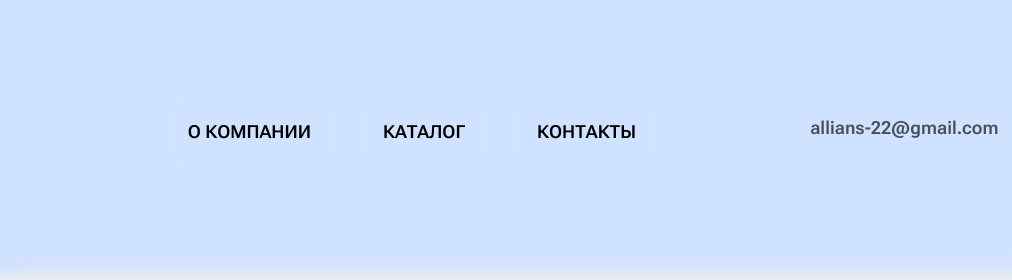
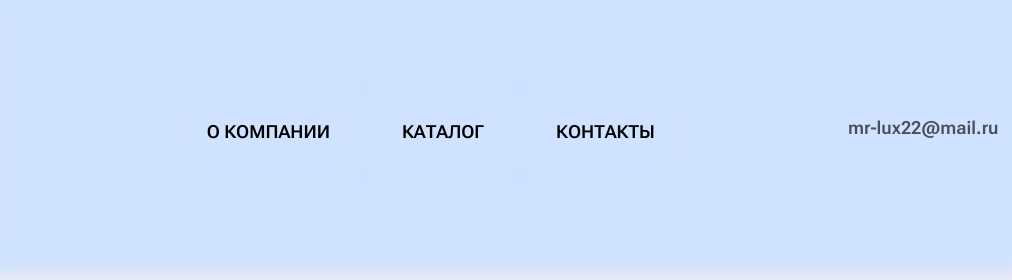
Before and after one commit to RyOlYu/PolimerHimWebsite, a plain HTML site: page index.html in a window 1280 px wide. Shown: the top 280 px of the page, 268-1280 px from the left. Drawn offline with Linux system fonts and the light colour scheme.

Commit message:
add new product foto

```diff
--- a/index.html
+++ b/index.html
@@ -44,7 +44,7 @@
         </ul>
 
           <span class="navbar-text my-2">
-            allians-22@gmail.com
+            mr-lux22@mail.ru
           </span>
 
       </div>
@@ -614,7 +614,8 @@
             <li class="list-group-item">ОГРН/ОГРНИП: 1225200036676</li>
             <li class="list-group-item">Р/С: 40702810942000055217 БИК 042202603 В ВОЛГО-ВЯТСКИЙ БАНК ПАО СБЕРБАНК</li>
             <li class="list-group-item">К/С: 30101810900000000603</li>
-            <li class="list-group-item">ALLIANS-22@MAIL.RU</li>
+            <li class="list-group-item">mr-lux22@mail.ru</li>
+            <li class="list-group-item">+7(951)9071310</li>
           </ul>
         </div>
       </div>
```
Also changed, not shown: Media/catalog/antinakipin.jpg (added), Media/catalog/bleach2.jpg (added).
